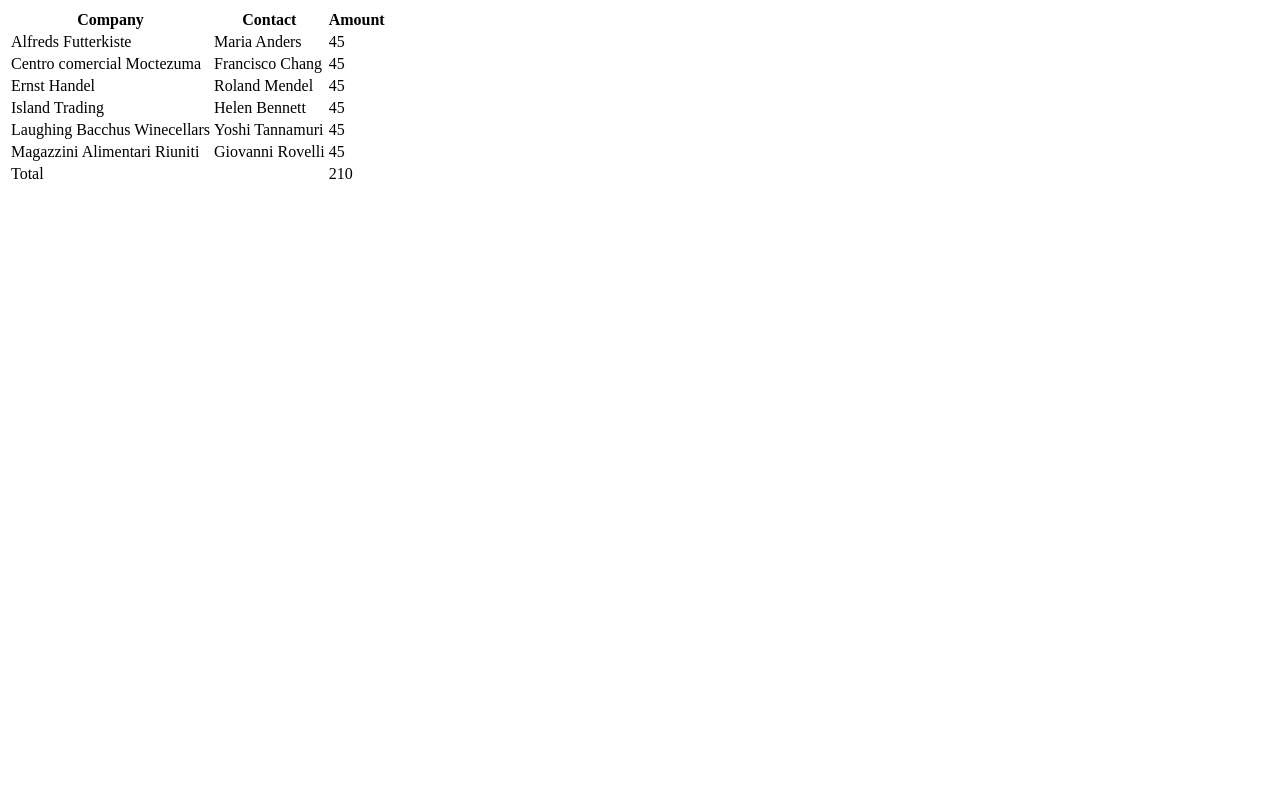
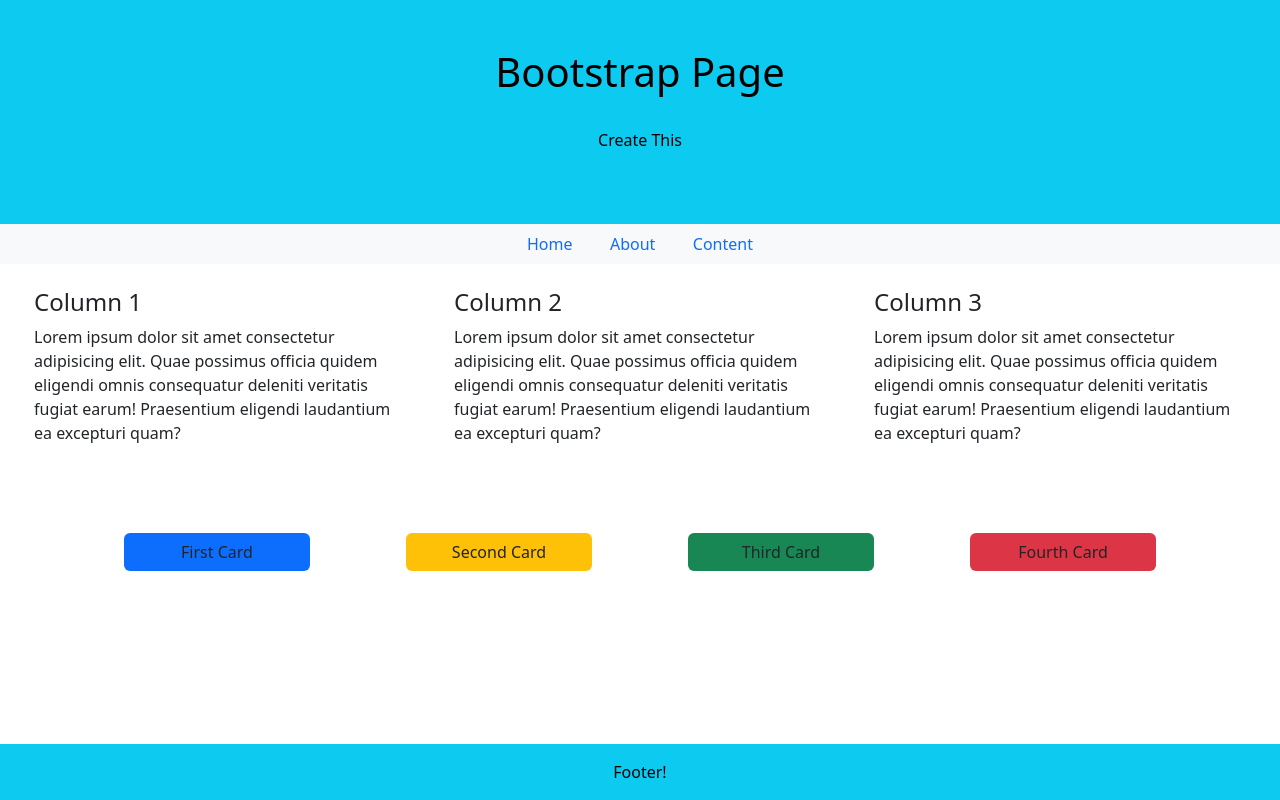
Before and after one commit to Jafsoon/Bootstrap-Example, a plain HTML site: page index.html in a window 1280 px wide. Drawn offline with nearby package versions, Linux system fonts and the light colour scheme.

Commit message:
index.html
This is made for practicing purpose

```diff
--- a/index.html
+++ b/index.html
@@ -1,57 +1,79 @@
 <!DOCTYPE html>
 <html lang="en">
   <head>
-    <meta charset="UTF-8" />
-    <meta name="viewport" content="width=device-width, initial-scale=1.0" />
-    <link rel="stylesheet" href="style.css" />
-    <title> Tables practice</title>
+    <meta charset="utf-8" />
+    <meta name="viewport" content="width=device-width, initial-scale=1" />
+    <title>Bootstrap Page</title>
+
+    <link
+      href="https://cdn.jsdelivr.net/npm/bootstrap@5.3.2/dist/css/bootstrap.min.css"
+      rel="stylesheet"
+      integrity="sha384-T3c6CoIi6uLrA9TneNEoa7RxnatzjcDSCmG1MXxSR1GAsXEV/Dwwykc2MPK8M2HN"
+      crossorigin="anonymous"
+    />
   </head>
 
   <body>
-    <table>
-      <thead>
-        <tr>
-          <th>Company</th>
-          <th>Contact</th>
-          <th>Amount</th>
-        </tr>
-      </thead>
-      <tbody>
-        <tr>
-          <td>Alfreds Futterkiste</td>
-          <td>Maria Anders</td>
-          <td>45</td>
-        </tr>
-        <tr>
-          <td>Centro comercial Moctezuma</td>
-          <td>Francisco Chang</td>
-          <td>45</td>
-        </tr>
-        <tr>
-          <td>Ernst Handel</td>
-          <td>Roland Mendel</td>
-          <td>45</td>
-        </tr>
-        <tr>
-          <td>Island Trading</td>
-          <td>Helen Bennett</td>
-          <td>45</td>
-        </tr>
-        <tr>
-          <td>Laughing Bacchus Winecellars</td>
-          <td>Yoshi Tannamuri</td>
-          <td>45</td>
-        </tr>
-        <tr>
-          <td>Magazzini Alimentari Riuniti</td>
-          <td>Giovanni Rovelli</td>
-          <td>45</td>
-        </tr>
-        <tr>
-          <td colspan="2">Total</td>
-          <td>210</td>
-        </tr>
-      </tbody>
-    </table>
+    <div class="container-fluid text-bg-info p-5 d-grid justify-content-center">
+      <h1>Bootstrap Page</h1>
+      <div class="row p-4 d-grid justify-content-center">Create This</div>
+    </div>
+
+    <nav
+      class="navbar navbar-expand-lg bg-body-tertiary d-grid justify-content-center"
+    >
+      <div class="container-fluid">
+        <div class="row text-bg-light text-primary">
+          Home &nbsp; &nbsp; &nbsp; &nbsp; About &nbsp; &nbsp; &nbsp; &nbsp;
+          Content
+        </div>
+      </div>
+    </nav>
+
+    <div class="container d-flex justify-content-center">
+      <div class="col-4 m-4">
+        <h4>Column 1</h4>
+        <p>
+          Lorem ipsum dolor sit amet consectetur adipisicing elit. Quae possimus
+          officia quidem eligendi omnis consequatur deleniti veritatis fugiat
+          earum! Praesentium eligendi laudantium ea excepturi quam?
+        </p>
+      </div>
+      <div class="col-4 m-4">
+        <h4>Column 2</h4>
+        <p>
+          Lorem ipsum dolor sit amet consectetur adipisicing elit. Quae possimus
+          officia quidem eligendi omnis consequatur deleniti veritatis fugiat
+          earum! Praesentium eligendi laudantium ea excepturi quam?
+        </p>
+      </div>
+
+      <div class="col-4 m-4">
+        <h4>Column 3</h4>
+        <p>
+          Lorem ipsum dolor sit amet consectetur adipisicing elit. Quae possimus
+          officia quidem eligendi omnis consequatur deleniti veritatis fugiat
+          earum! Praesentium eligendi laudantium ea excepturi quam?
+        </p>
+      </div>
+    </div>
+    <div class="container d-flex justify-content-center">
+      <div class="col-2 btn text-dark text-bg-primary m-5">First Card</div>
+      <div class="col-2 btn text-dark text-bg-warning m-5">Second Card</div>
+      <div class="col-2 btn text-dark text-bg-success m-5 ">Third Card</div>
+      <div class="col-2 btn text-dark text-bg-danger m-5">Fourth Card</div>
+    </div>
+
+    <div
+      class="container-fluid text-bg-info d-grid justify-content-center p-3 position-fixed bottom-0"
+    >
+      Footer!
+    </div>
+
+    <script
+      src="https://cdn.jsdelivr.net/npm/bootstrap@5.3.2/dist/js/bootstrap.bundle.min.js"
+      integrity="sha384-C6RzsynM9kWDrMNeT87bh95OGNyZPhcTNXj1NW7RuBCsyN/o0jlpcV8Qyq46cDfL"
+      crossorigin="anonymous"
+    ></script>
   </body>
 </html>
```
